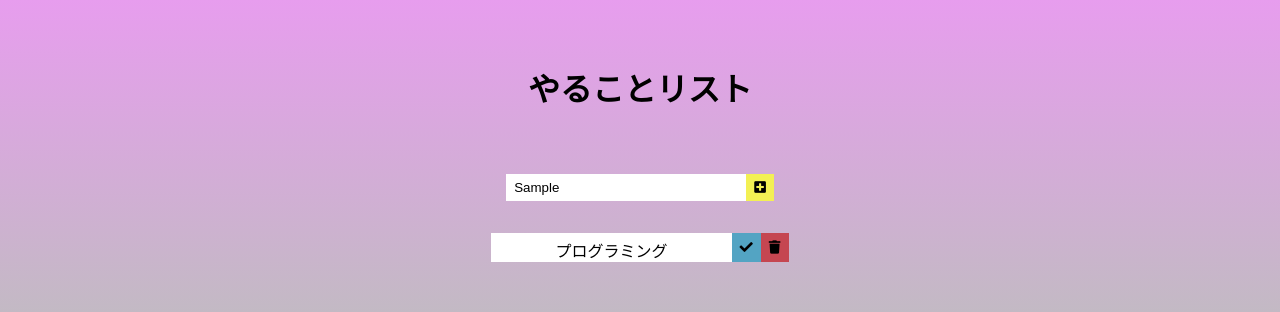
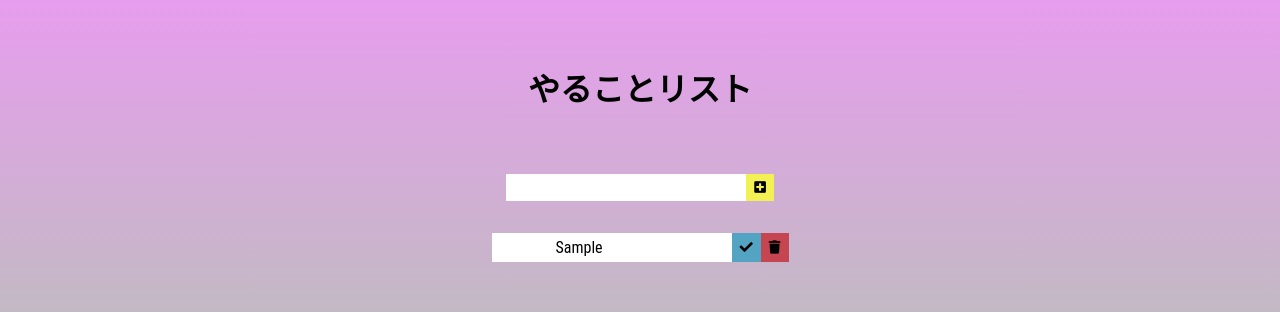
Before and after one commit to Yu-326-ta/react_todo_list, a React (Create React App) app: page / in a window 1280 px wide. Both pictures are taken after typing "Sample" into the empty fields and a click on the button 759 px from the left and 187 px from the top of the page. Shown: the top 312 px of the page. Built offline with nearby package versions, Linux system fonts and the light colour scheme.

Commit message:
タスクの追加機能の実装

```diff
--- a/src/App.js
+++ b/src/App.js
@@ -12,7 +12,7 @@
     <div className="body">
       <Title />
       <InputForm taskList={taskList} setTaskList={setTaskList} />
-      <TodoList />
+      <TodoList taskList={taskList} setTaskList={setTaskList} />
     </div>
   );
 }
--- a/src/components/InputForm.jsx
+++ b/src/components/InputForm.jsx
@@ -13,6 +13,7 @@
         text: inputText
       }
     ]);
+    setInputText("");
   }
 
   const handleChange = (e) => {
@@ -22,7 +23,7 @@
   return (
     <div className="inputForm">
         <form onSubmit={handleSubmit}>
-            <input type="text" onChange={handleChange}/>
+            <input type="text" onChange={handleChange} value={inputText}/>
             <button>
             <i className="fas fa-plus-square"></i>
             </button>
--- a/src/components/TodoList.jsx
+++ b/src/components/TodoList.jsx
@@ -1,12 +1,13 @@
 import React from 'react'
 
-export const TodoList = () => {
+export const TodoList = ({taskList, setTaskList}) => {
   return (
     <div className="todoList">
         <div className="todos">
-            <div className="todo">
+            {taskList.map((task, index) => (
+                <div className="todo" key={index}>
                 <div className="todoText">
-                    <span>プログラミング</span>
+                    <span>{task.text}</span>
                 </div>
                 <div className="icons">
                 <button>
@@ -17,6 +18,7 @@
                 </button>
                 </div>
             </div>
+            ))}
         </div>
     </div>
   )
```
